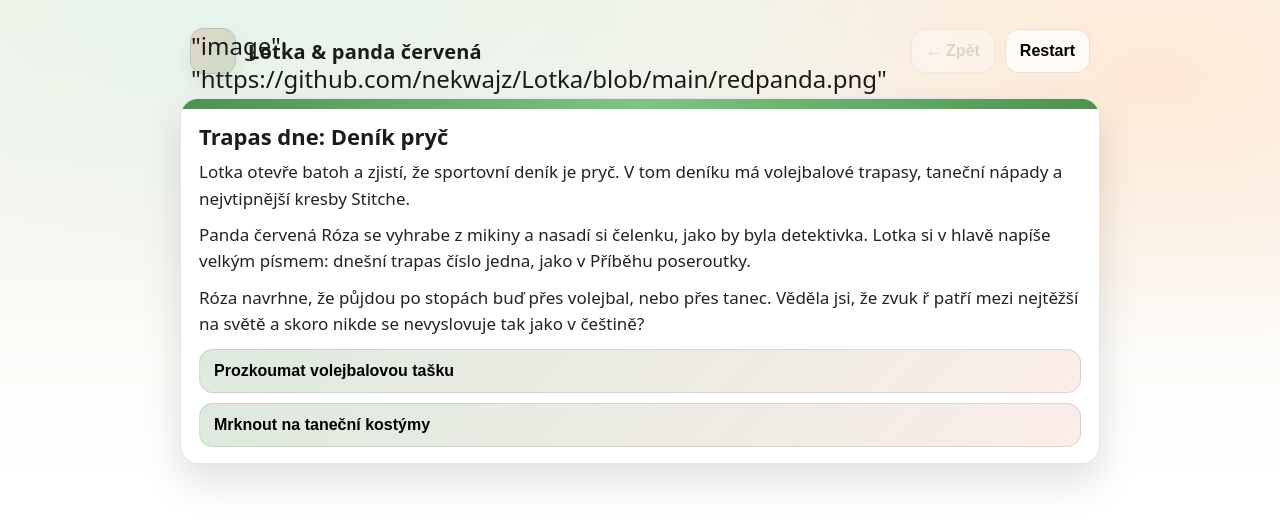
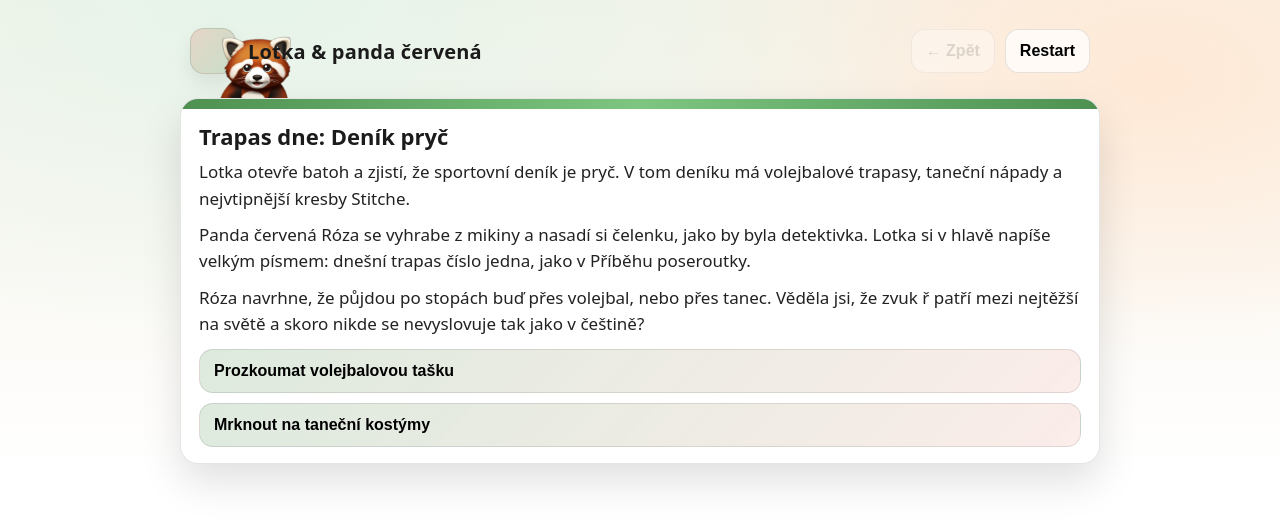
Before and after one commit to nekwajz/Lotka, a plain HTML site: page index.html in a window 1280 px wide. Drawn offline with Linux system fonts and the light colour scheme.

Commit message:
index.html

```diff
--- a/index.html
+++ b/index.html
@@ -10,7 +10,9 @@
   <div class="app">
 <header class="topbar">
   <div class="brand" aria-label="Lotka a panda červená">
-        <div class="brand-badge" aria-hidden="true">"image": "https://github.com/nekwajz/Lotka/blob/main/redpanda.png"</div>
+    <div class="brand-badge" aria-hidden="true">
+      <img src="./redpanda.png" alt="Panda červená" />
+    </div>
     <div class="brand-text">
       <h1 class="app-title">Lotka & panda červená</h1>
     </div>
```
Lines whose indentation alone changed are shown as unchanged.
